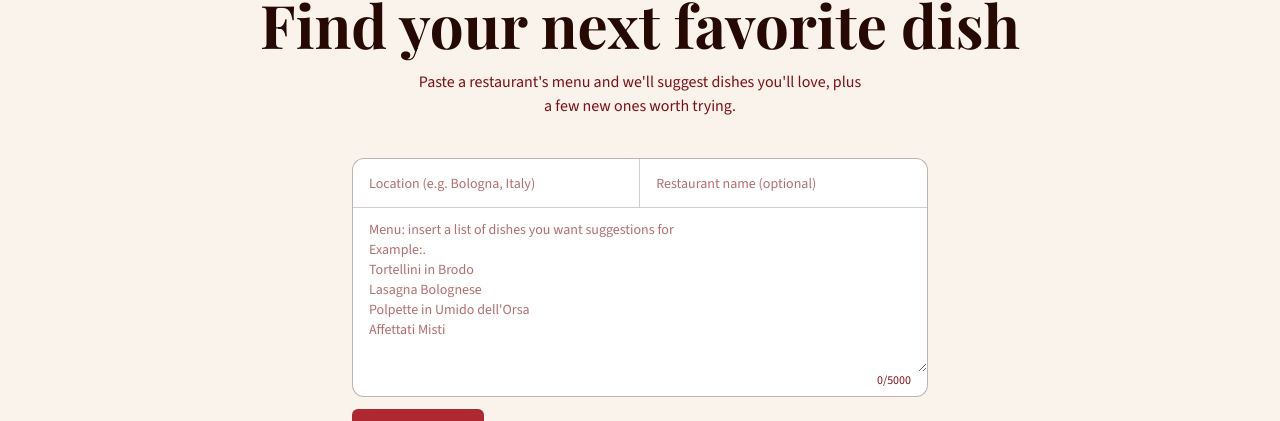
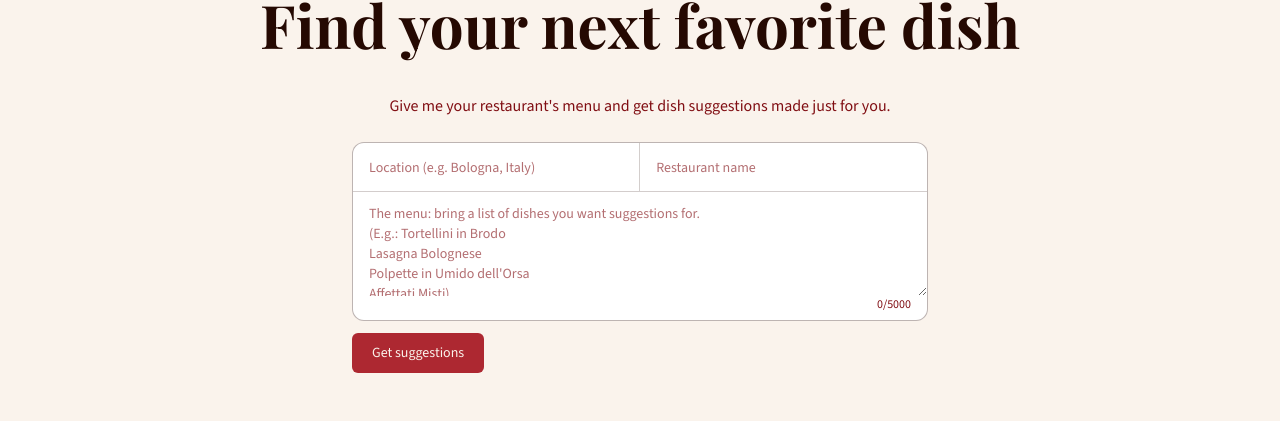
Before and after one commit to rakellbandeira/dish-assistant-webapp, a Next.js app in the folder dish-assistant-frontend/: page / in a window 1280 px wide. Shown: the part 155-576 px from the top of the page. Built offline with nearby package versions, Linux system fonts and the light colour scheme; no server answers.

Commit message:
small styling adjust: the suggestion box height and h2 text padding

```diff
--- a/dish-assistant-frontend/app/page.tsx
+++ b/dish-assistant-frontend/app/page.tsx
@@ -13,8 +13,8 @@ export default function Home() {
           Find your next favorite dish
         </h1>
 
-        <p className="mt-4 mb-10 max-w-md text-center text-base text-secondary">
-          Paste a restaurant&apos;s menu and we&apos;ll suggest dishes you&apos;ll love, plus a few new ones worth trying.
+        <p className="mt-10 mb-6 max-w-lg text-center text-base text-secondary">
+          Give me your restaurant&apos;s menu and get dish suggestions made just for you.
         </p>
 
         <MenuRecommender />
--- a/dish-assistant-frontend/components/menu/MenuInputForm.tsx
+++ b/dish-assistant-frontend/components/menu/MenuInputForm.tsx
@@ -12,7 +12,7 @@ type MenuInputFormProps = {
 
 type FieldErrors = { restaurantPlace?: string; menuText?: string };
 
-// Shared look for the three fields inside the box: no own border, the box draws it
+// Shared look for the three fields inside the box
 const fieldClass = "w-full bg-transparent px-4 text-sm text-error placeholder:text-secondary/60 focus:outline-none";
 
 export default function MenuInputForm({ isLoading, onSubmit }: MenuInputFormProps) {
@@ -62,9 +62,9 @@ export default function MenuInputForm({ isLoading, onSubmit }: MenuInputFormProp
             className={`${fieldClass} h-12 ${errors.restaurantPlace ? "placeholder:text-error/70" : ""}`}
           />
           <input
-            aria-label="Restaurant name (optional)"
+            aria-label="Restaurant name"
             name="restaurantName"
-            placeholder="Restaurant name (optional)"
+            placeholder="Restaurant name"
             maxLength={200}
             value={restaurantName}
             onChange={(e) => setRestaurantName(e.target.value)}
@@ -76,9 +76,9 @@ export default function MenuInputForm({ isLoading, onSubmit }: MenuInputFormProp
           aria-label="Menu"
           aria-invalid={Boolean(errors.menuText)}
           name="menuText"
-          rows={7}
+          rows={4}
           maxLength={MENU_MAX_LENGTH}
-          placeholder={"Menu: insert a list of dishes you want suggestions for\nExample:.\nTortellini in Brodo\nLasagna Bolognese\nPolpette in Umido dell'Orsa\nAffettati Misti"}
+          placeholder={"The menu: bring a list of dishes you want suggestions for. \n(E.g.: Tortellini in Brodo\nLasagna Bolognese\nPolpette in Umido dell'Orsa\nAffettati Misti)"}
           value={menuText}
           onChange={(e) => setMenuText(e.target.value)}
           className={`${fieldClass} block resize-y py-3`}
```
